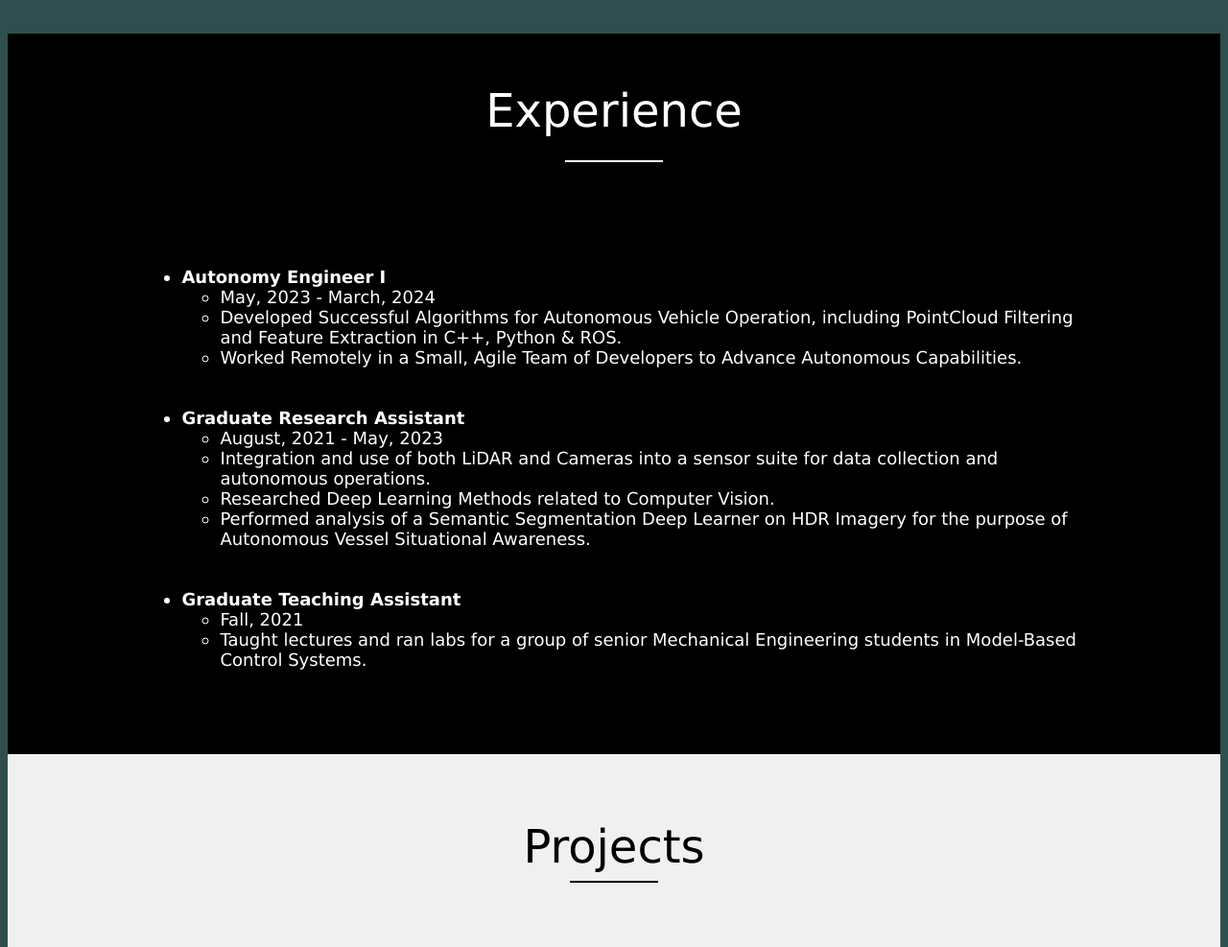
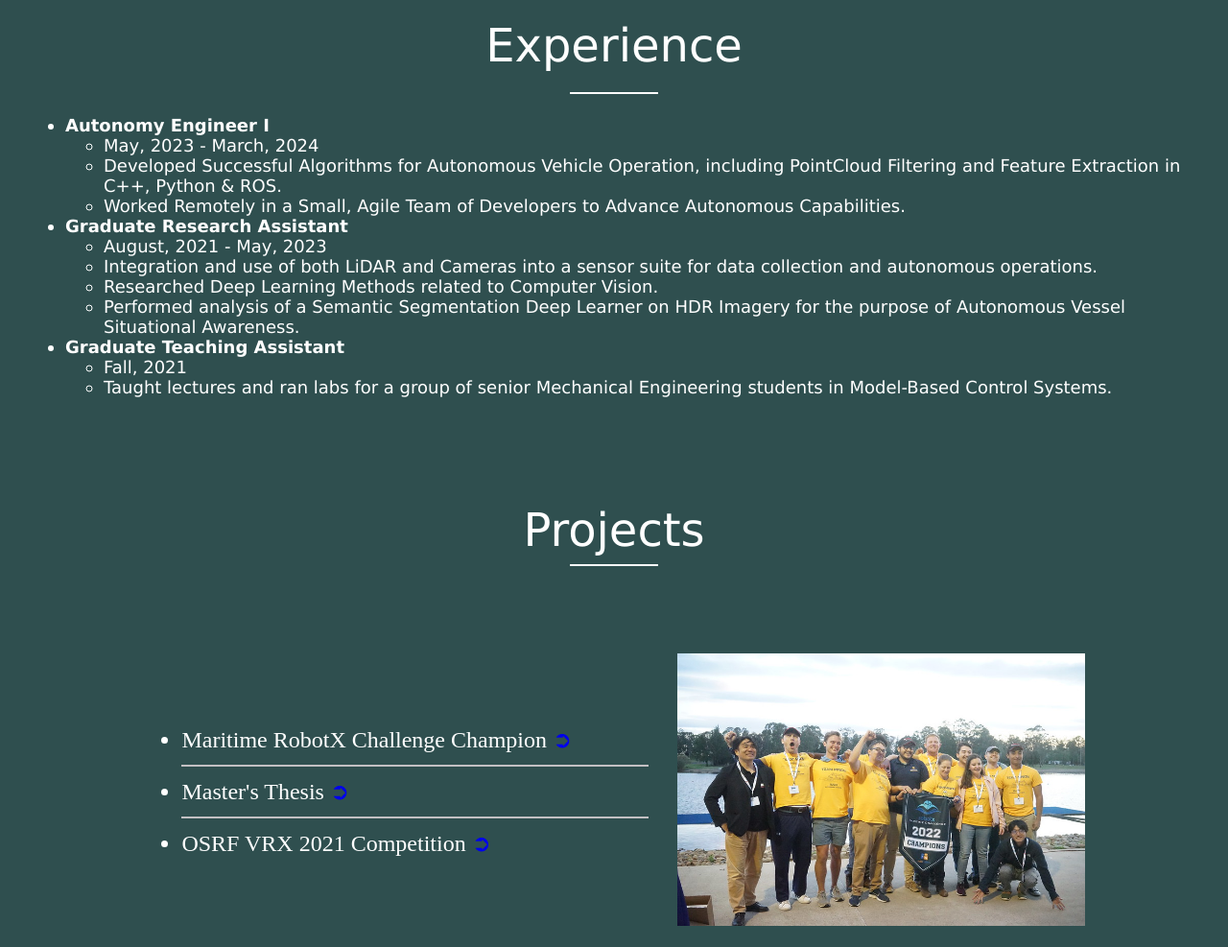
Before and after one commit to charlestmontagnoli/charlestmontagnoli.github.io, a plain HTML site: page index.html in a window 1280 px wide. Shown: the part 1130-2117 px from the top of the page at 96% size. Drawn offline with Linux system fonts and the light colour scheme.

Commit message:
some html fixes

```diff
--- a/index.html
+++ b/index.html
@@ -83,31 +83,15 @@
             Cheers,
             <br>
             <b>Charles</b></h3>
-        </main>
-        <footer class="page-footer">
-          <!-- content here -->
-        </footer>
-      </div>
-
-
-        <!--Experience(start)-->
-        <table id="Experience" border="0" width="100%"
-        cellpadding="0" cellspacing="0" bgcolor="black">
-        <tr>
-            <td>
-                <table border="0" cellpadding="15"
-                    cellspacing="0" width="80%" align="center">
-                    <tr>
-                        <td height="180" align="center" valign="middle">
-                            <font face="Verdana" size="7" color="white">
+            </nav>
+            <h4 id="Experience">
+                <font face="Verdana"
+                                        size="7" color=white>
                                         Experience
-                                <hr color="white" width="100">
                                     </font>
-                        </td>
-                    </tr>
-
-                    <tr>
-                        <td>
+                                    </h4>
+                                    <hr color="white" width="90">
+            <h5>
                 <font face="Verdana" size="4" color="white">
                     <ul>
                         <li>
@@ -126,9 +110,6 @@
                         </li>
 
                         <li>
-                                        <hr color="black">
-                                        <hr color="black">
-                                        <hr color="black">
                             <b>Graduate Research Assistant</b>
                             <ul>
                                 <li>
@@ -147,9 +128,6 @@
                         </li>
 
                         <li>
-                                        <hr color="black">
-                                        <hr color="black">
-                                        <hr color="black">
                             <b>Graduate Teaching Assistant</b>
                             <ul>
                                 <li>
@@ -158,29 +136,26 @@
                                 <li>
                                     Taught lectures and ran labs for a group of senior Mechanical Engineering students in Model-Based Control Systems.
                                 </li>
-                                            <hr color="black">
-                                            <hr color="black">
-                                            <hr color="black">
-                                            <hr color="black">
-                                            <hr color="black">
                             </ul>
                         </li>
 
                     </ul>
 
                 </font>
-                        </td>
-                    </tr>
-                </table>
-            </td>
-        </tr>
-    </table>
-    <!--Achievement(end)-->
+            </h5>
+            <nav>
+
+            </nav>
+        </main>
+        <footer class="page-footer">
+          <!-- content here -->
+        </footer>
+      </div>
 
 
     <!--Projects(start)-->
     <table id="projects" border="0" width="100%"
-        cellpadding="0" cellspacing="0" bgcolor="#f0f0f0">
+        cellpadding="0" cellspacing="0" bgcolor="#2f4f4f">
         <tr>
             <td>
                 <table border="0" cellpadding="15"
@@ -189,17 +164,17 @@
                         <td height="180" align="center"
                             valign="middle" colspan="2">
                             <font face="Verdana" size="7"
-                                color="black">
+                                color="white">
                                 Projects
                             </font>
-                            <hr color="black" width="90">
+                            <hr color="white" width="90">
                         </td>
                     </tr>
 
                     <tr>
                         <td height="10">
                             <font face="Times New Roman"
-                                size="5" color="black">
+                                size="5" color="white">
                                 <ul>
                                     <li>
                                         Maritime RobotX Challenge Champion
@@ -246,7 +221,7 @@
 
     <!--Achievement(start)-->
     <table id="Master's Thesis" border="0" width="100%"
-        cellpadding="0" cellspacing="0" bgcolor="black">
+        cellpadding="0" cellspacing="0" bgcolor="#2f4f4f">
         <tr>
             <td>
                 <table border="0" cellpadding="15"
@@ -284,14 +259,14 @@
 
     <!--Footer1(start)-->
     <table id="footer" border="0" width="100%"
-        cellpadding="0" cellspacing="0" bgcolor="white">
+        cellpadding="0" cellspacing="0" bgcolor="#2f4f4f">
         <tr>
             <td>
                 <table border="0" cellpadding="15"
                     cellspacing="0" width="90%" align="center">
                     <tr>
                         <td width="20%" valign="top">
-                            <font face="Verdana" size="3" color="black">
+                            <font face="Verdana" size="3" color="white">
                                 <b>LinkedIn</b>
                             </font>
                             <a href="https://www.linkedin.com/in/ctmont/" style="text-decoration:none">
@@ -304,7 +279,7 @@
                         </td>
 
                         <td width="20%" valign="top">
-                            <font face="Verdana" size="3" color="black">
+                            <font face="Verdana" size="3" color="white">
                                 <b>GitHub</b>
                             </font>
                             <a href="#" style="text-decoration:none">
@@ -317,7 +292,7 @@
                         </td>
 
                         <td width="20%" valign="top">
-                            <font face="Verdana" size="3" color="black">
+                            <font face="Verdana" size="3" color="white">
                                 <b>Email</b>
                             </font>
                             <a href="mailto:charles.montagnoli@gmail.com" style="text-decoration:none">
--- a/styles.css
+++ b/styles.css
@@ -28,6 +28,14 @@ h4 {
     font-weight: normal;
     font-family: 'Verdana', 'Geneva', 'Tahoma', 'sans-serif';
     text-align: center;
+}
+
+h5 {
+    color: white;
+    flex: auto;
+    font-weight: normal;
+    font-family: 'Verdana', 'Geneva', 'Tahoma', 'sans-serif';
+    text-align: left;
 }
 
 .centerimg {
```
Lines whose indentation alone changed are shown as unchanged.
